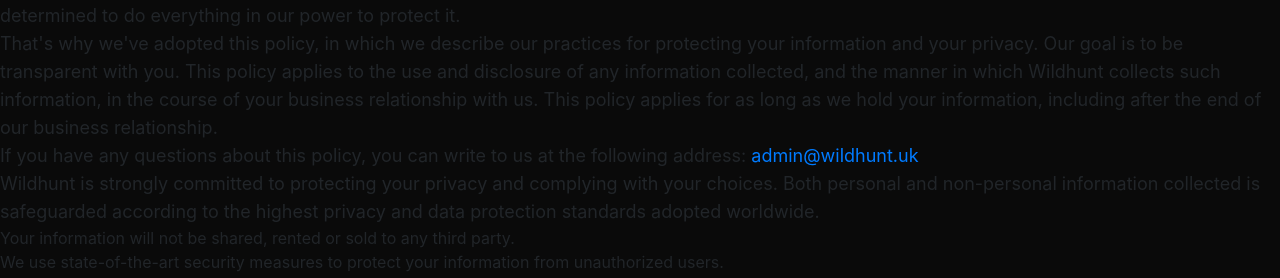
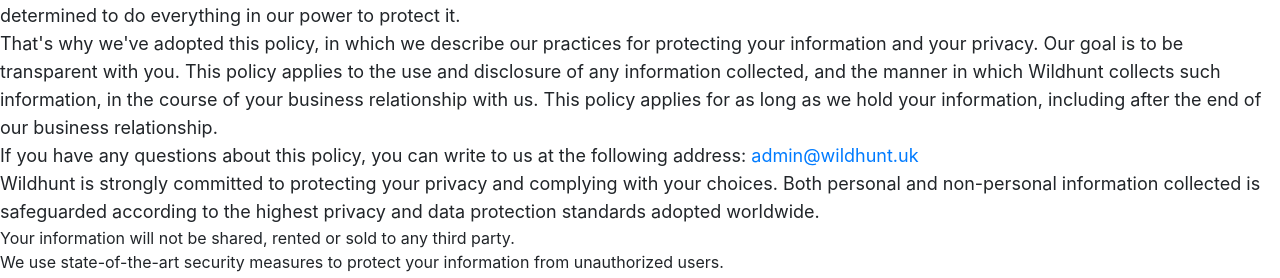
Before and after one commit to Logan-Cannon/WildHunt, a plain HTML site: page privacy.html in a window 1280 px wide. Shown: the part 160-438 px from the top of the page. Drawn offline with Linux system fonts and the light colour scheme.

Commit message:
Update privacy.html

```diff
--- a/privacy.html
+++ b/privacy.html
@@ -18,7 +18,7 @@
 		    <link rel="stylesheet" href="assets/css/style.css">
         <style>
             body{
-                background-color: #0A0A0A;
+                background-color: #ffffff;
             }
         </style>
 	      <meta name="google-adsense-account" content="ca-pub-8780044342445355">
```
